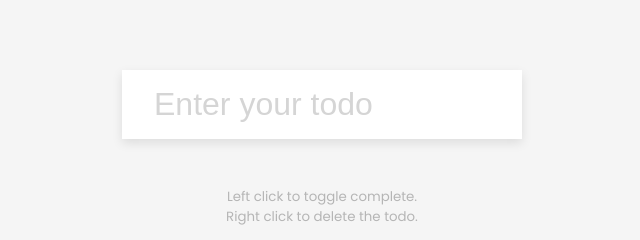
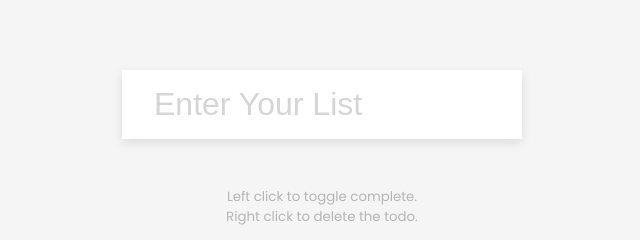
Before and after one commit to Macx-j/To-do-List, a plain HTML site: page DO-Today/index.html in a window 1280 px wide. Shown: the part 384-624 px from the top of the page, 318-958 px from the left. Drawn offline with Linux system fonts and the light colour scheme.

Commit message:
Update index.html

```diff
--- a/DO-Today/index.html
+++ b/DO-Today/index.html
@@ -14,7 +14,7 @@
                 type="text"
                 id="input"
                 class="input"
-                placeholder="Enter your todo"
+                placeholder="Enter Your List"
                 autocomplete="off"
             />
             <ul class="todos" id="todos"></ul>
```
